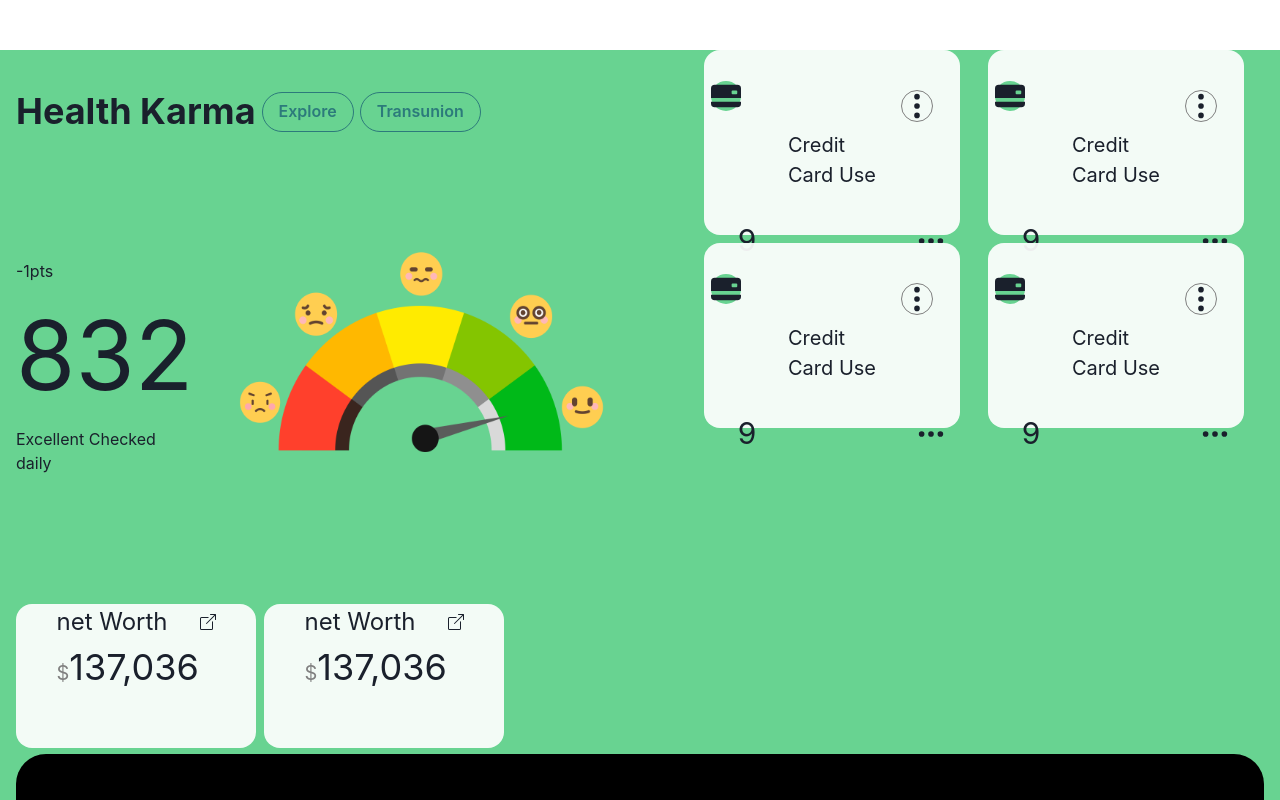
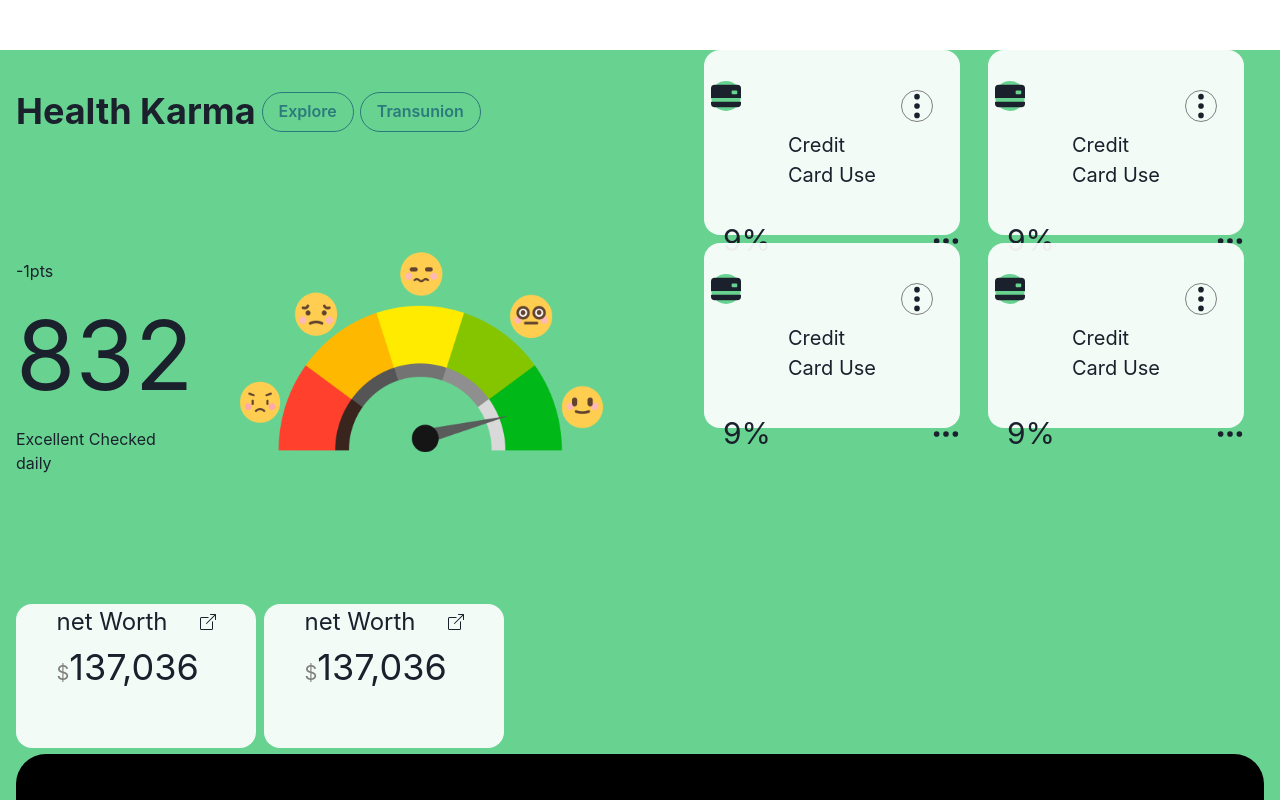
Before and after one commit to Diwakarsharma2216/long-head-3582, a React (Create React App) app in the folder dribble-clone/: page / in a window 1280 px wide. Shown: the top 800 px of the page. Built offline with nearby package versions, Linux system fonts and the light colour scheme.

Commit message:
update-1

```diff
--- a/dribble-clone/src/Pages/MidSection.jsx
+++ b/dribble-clone/src/Pages/MidSection.jsx
@@ -84,8 +84,8 @@
                 <Text textAlign={"left"} fontSize={"xl"} fontStyle={"bold"}> Credit <br></br>
                 Card Use</Text>
                 <HStack  spacing={"40"} mt={"5"} ml="5">
-                 <Text   fontSize={"3xl"}>9</Text>
-                 <Box fontSize={"3xl"}> <BsThreeDots /> </Box>
+                 <Text   fontSize={"3xl"}>9<span>%</span></Text>
+                 <Box fontSize={"3xl"}> <BsThreeDots />  </Box>
 
                 </HStack>
                 </VStack>
```
